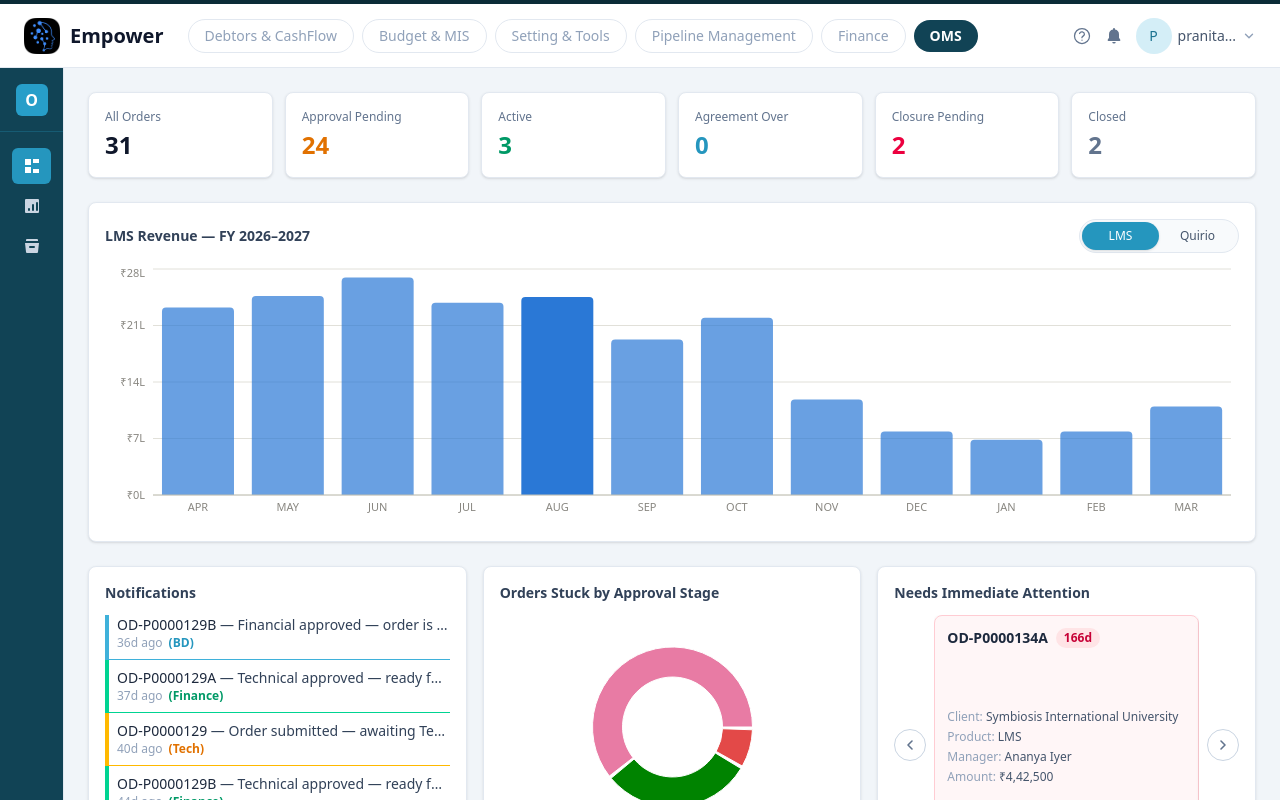
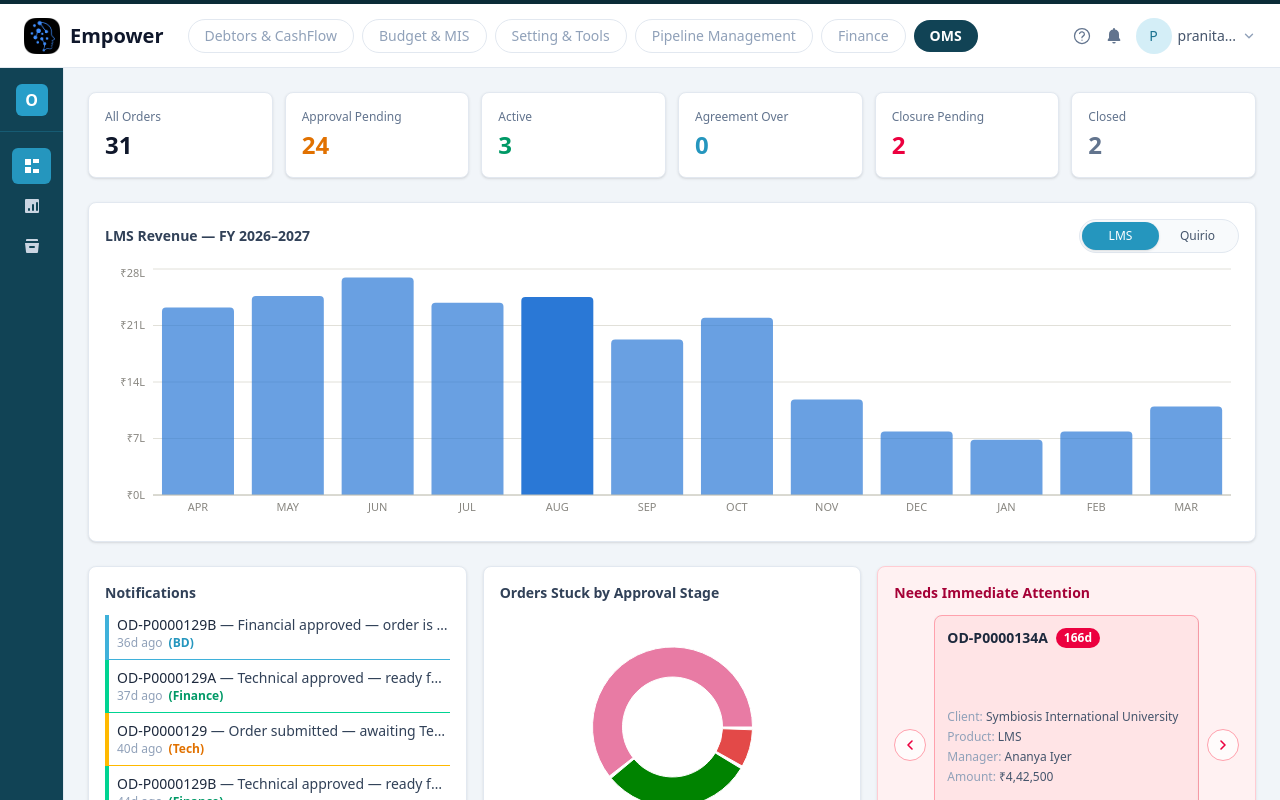
Before and after one commit to rishabhsahuTLE/OMS, a React (Vite) app: page /#/dashboard in a window 1280 px wide. Built offline with nearby package versions, Linux system fonts and the light colour scheme.

Commit message:
highlight the alert tile

```diff
--- a/src/pages/Dashboard.tsx
+++ b/src/pages/Dashboard.tsx
@@ -281,7 +281,7 @@ function AttentionTiles({
         type="button"
         onClick={() => step(-1)}
         aria-label="Previous"
-        className="flex h-8 w-8 shrink-0 self-center items-center justify-center rounded-full border border-slate-300 text-slate-500 hover:bg-slate-50"
+        className="flex h-8 w-8 shrink-0 self-center items-center justify-center rounded-full border border-rose-300 bg-white/70 text-rose-600 hover:bg-rose-100"
       >
         <ChevronArrowIcon direction="left" />
       </button>
@@ -305,13 +305,15 @@ function AttentionTiles({
                     item.order.lifecycleStatus === "cancellationInProgress" ? "amendCancel" : "approval"
                   )
                 }
-                className={`flex h-full w-full flex-col justify-between gap-2 rounded-lg border p-3 text-left shadow-sm transition-colors hover:border-indigo-300 ${
-                  item.order.amended ? "border-yellow-200 bg-yellow-50" : "border-rose-200 bg-rose-50/60"
+                className={`flex h-full w-full flex-col justify-between gap-2 rounded-lg border p-3 text-left shadow-sm transition-colors ${
+                  item.order.amended
+                    ? "border-yellow-300 bg-yellow-100 hover:border-yellow-400"
+                    : "border-rose-300 bg-rose-100 hover:border-rose-400"
                 }`}
               >
                 <div className="flex items-start justify-between gap-2">
                   <span className="truncate text-sm font-semibold text-slate-800">{item.order.orderNo}</span>
-                  <span className="shrink-0 rounded-full bg-rose-100 px-2 py-0.5 text-xs font-semibold text-rose-700">
+                  <span className="shrink-0 rounded-full bg-rose-600 px-2 py-0.5 text-xs font-semibold text-white">
                     {item.age}d
                   </span>
                 </div>
@@ -340,7 +342,7 @@ function AttentionTiles({
         type="button"
         onClick={() => step(1)}
         aria-label="Next"
-        className="flex h-8 w-8 shrink-0 self-center items-center justify-center rounded-full border border-slate-300 text-slate-500 hover:bg-slate-50"
+        className="flex h-8 w-8 shrink-0 self-center items-center justify-center rounded-full border border-rose-300 bg-white/70 text-rose-600 hover:bg-rose-100"
       >
         <ChevronArrowIcon direction="right" />
       </button>
@@ -643,10 +645,10 @@ export default function Dashboard({ orders, onNavigate }: DashboardProps) {
           )}
         </div>
 
-        <div className="flex flex-col rounded-lg border border-slate-200 bg-white p-4 shadow-sm">
-          <h3 className="mb-3 shrink-0 text-sm font-semibold text-slate-700">Needs Immediate Attention</h3>
+        <div className="flex flex-col rounded-lg border border-rose-200 bg-rose-50 p-4 shadow-sm">
+          <h3 className="mb-3 shrink-0 text-sm font-semibold text-rose-800">Needs Immediate Attention</h3>
           {attentionItems.length === 0 ? (
-            <p className="py-16 text-center text-sm text-slate-400">All caught up — nothing needs attention.</p>
+            <p className="py-16 text-center text-sm text-rose-400">All caught up — nothing needs attention.</p>
           ) : (
             <div className="min-h-0 flex-1">
               <AttentionTiles items={attentionItems} onNavigate={onNavigate} />
```
